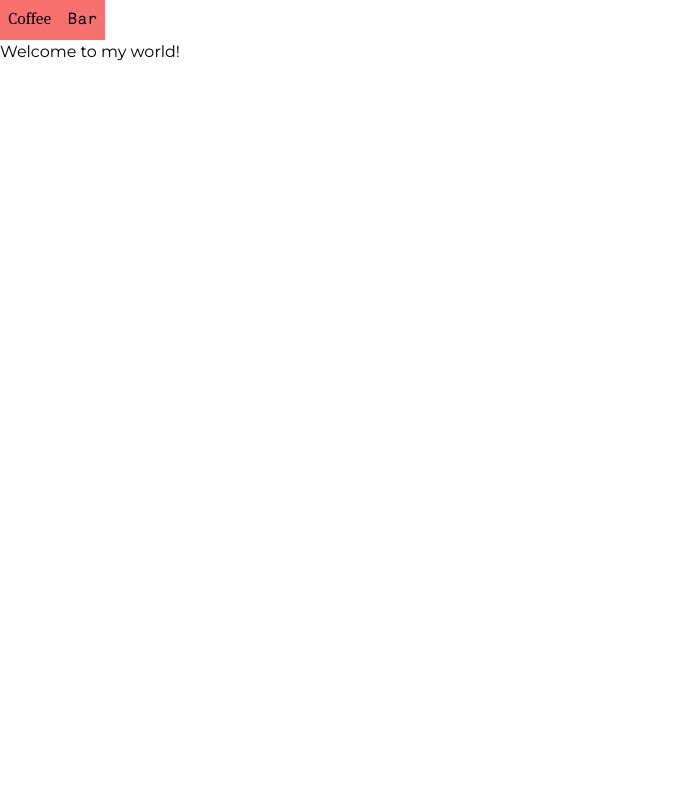
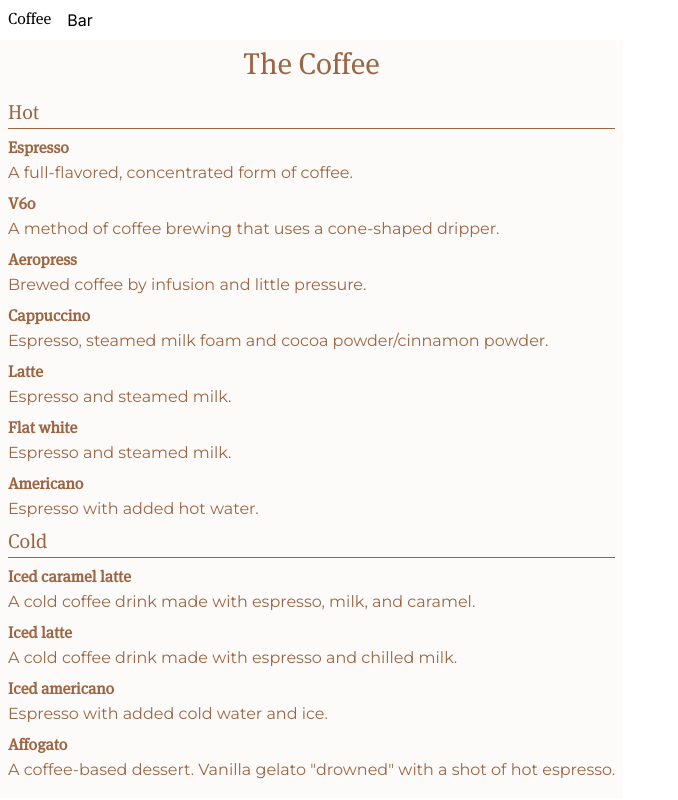
Before and after one commit to luisCislaghi/menu, a Next.js app: page / in a window 1280 px wide. Shown: the whole page, without its empty margins (0-678 px from the left). Built offline with nearby package versions, Linux system fonts and the light colour scheme.

Commit message:
add theme

```diff
--- a/src/app/bar/page.tsx
+++ b/src/app/bar/page.tsx
@@ -1,7 +1,18 @@
 import React from "react";
+import ThemeProvider from "../util/theme-provider";
+import { BarRecipes } from "../data";
+import MenuItem from "../components/menu-item";
 
 const Bar: React.FC = () => {
-  return <div />;
+  return (
+    <>
+      <h1>Bar</h1>
+      <p>Bar</p>
+      {Object.entries(BarRecipes).map((items) => (
+        <MenuItem name={items[0]} recipe={items[1]} />
+      ))}
+    </>
+  );
 };
 
 export default Bar;
--- a/src/app/coffee/page.tsx
+++ /dev/null
@@ -1,17 +0,0 @@
-import React from "react";
-import { CoffeeIngredients, CoffeeRecipes } from "../data";
-import MenuItem from "../components/menu-item";
-
-const Coffee: React.FC = () => {
-  return (
-    <div>
-      <h1>Coffee</h1>
-      <p>Some coffee stuff</p>
-      {Object.entries(CoffeeRecipes).map((items) => (
-        <MenuItem name={items[0]} recipe={items[1]} />
-      ))}
-    </div>
-  );
-};
-
-export default Coffee;
--- /dev/null
+++ b/src/app/components/menu-group.tsx
@@ -0,0 +1,20 @@
+"use client";
+
+import React, { useContext } from "react";
+import { titleCase } from "../util/string";
+import { Recipe } from "../data/recipes";
+import { ThemeContext } from "../util/theme-provider";
+import cn from "../util/cn";
+
+const MenuGroup: React.FC<{ name: string }> = ({ name }) => {
+  const theme = useContext(ThemeContext);
+  return (
+    <div
+      className={cn("text-xl mb-2 border-b border-stone-400", theme.colorText)}
+    >
+      <h2 className={cn("", theme.fontTitle)}>{titleCase(name)}</h2>
+    </div>
+  );
+};
+
+export default MenuGroup;
--- a/src/app/components/menu-item.tsx
+++ b/src/app/components/menu-item.tsx
@@ -1,15 +1,22 @@
-import React from "react";
+"use client";
+
+import React, { useContext } from "react";
 import { titleCase } from "../util/string";
 import { Recipe } from "../data/recipes";
+import { ThemeContext } from "../util/theme-provider";
+import cn from "../util/cn";
 
 const MenuItem: React.FC<{ name: string; recipe: Recipe }> = ({
   name,
   recipe,
 }) => {
+  const theme = useContext(ThemeContext);
   return (
-    <div key={name} className="mb-2 border-b border-stone-400">
-      <h2 className="font-cafeTitle">{titleCase(recipe.title)}</h2>
-      <div className="flex gap-2 font-cafeBody">{recipe.description}</div>
+    <div key={name} className={cn(" mb-2  border-stone-400", theme.colorText)}>
+      <h3 className={cn("font-semibold", theme.fontTitle)}>
+        {titleCase(recipe.title)}
+      </h3>
+      <p className={cn(" flex gap-2", theme.fontBody)}>{recipe.description}</p>
     </div>
   );
 };
--- a/src/app/components/nav/index.tsx
+++ b/src/app/components/nav/index.tsx
@@ -1,14 +1,22 @@
+"use client";
 import React from "react";
 import { NavProps } from "./types";
 import NavItem from "./item";
+import ThemeProvider from "@/app/util/theme-provider";
+import { usePathname } from "next/navigation";
+import { useTheme } from "@/app/util/useTheme";
 
 const Nav: React.FC<NavProps> = ({ items }) => {
+  const pathname = usePathname();
+  const theme = useTheme();
   return (
-    <ul className="flex flex-1">
-      {items.map((item, index) => (
-        <NavItem key={index} {...item} />
-      ))}
-    </ul>
+    <ThemeProvider type={theme}>
+      <ul className="flex flex-1">
+        {items.map((item, index) => (
+          <NavItem key={index} active={item.href === pathname} {...item} />
+        ))}
+      </ul>
+    </ThemeProvider>
   );
 };
 
--- a/src/app/components/nav/item.tsx
+++ b/src/app/components/nav/item.tsx
@@ -11,9 +11,9 @@ const NavItem: FC<NavItemProps> = ({
   return (
     <li
       className={cn(
-        "p-2 bg-red-400",
+        "p-2 bg-yellow-50",
         {
-          active: active,
+          "bg-green-200": active,
         },
         className
       )}
--- a/src/app/data/recipes.ts
+++ b/src/app/data/recipes.ts
@@ -1,9 +1,17 @@
 import { BarIngredients as BI } from "./ingredients";
 import { CoffeeIngredients as CI } from "./ingredients";
 
-export const BarRecipes = {
-  mojito: [BI.RUM, BI.MINT, BI.LIME, BI.SUGAR, BI.SODA],
+export const BarRecipes: Record<string, Recipe> = {
+  mojito: {
+    title: "Mojito",
+    description: "A traditional Cuban highball.",
+    ingredients: [BI.RUM, BI.MINT, BI.LIME, BI.SUGAR, BI.SODA],
+  },
 } as const;
+
+export type RecipeRecord = Record<string, Recipe>;
+
+export type RecipeGroup = Record<string, RecipeRecord>;
 
 export type Recipe = {
   title: string;
@@ -11,7 +19,8 @@ export type Recipe = {
   ingredients: number[];
 };
 
-export const CoffeeRecipes: Record<string, Recipe> = {
+export const CoffeeRecipes: RecipeGroup = {
+  hot: {
     espresso: {
       title: "Espresso",
       description: "A full-flavored, concentrated form of coffee.",
@@ -19,7 +28,8 @@ export const CoffeeRecipes: Record<string, Recipe> = {
     },
     v60: {
       title: "V60",
-    description: "A method of coffee brewing that uses a cone-shaped dripper.",
+      description:
+        "A method of coffee brewing that uses a cone-shaped dripper.",
       ingredients: [CI.COFFEE],
     },
     aeropress: {
@@ -43,6 +53,14 @@ export const CoffeeRecipes: Record<string, Recipe> = {
       description: "Espresso and steamed milk.",
       ingredients: [CI.ESPRESSO, CI.MILK],
     },
+
+    americano: {
+      title: "Americano",
+      description: "Espresso with added hot water.",
+      ingredients: [CI.COFFEE],
+    },
+  },
+  cold: {
     iced_latte_caramel: {
       title: "Iced Caramel Latte",
       description: "A cold coffee drink made with espresso, milk, and caramel.",
@@ -53,9 +71,9 @@ export const CoffeeRecipes: Record<string, Recipe> = {
       description: "A cold coffee drink made with espresso and chilled milk.",
       ingredients: [CI.ESPRESSO, CI.MILK],
     },
-  americano: {
-    title: "Americano",
-    description: "Espresso with added hot water.",
+    iced_americano: {
+      title: "Iced Americano",
+      description: "Espresso with added cold water and ice.",
       ingredients: [CI.COFFEE],
     },
     affogato: {
@@ -64,4 +82,5 @@ export const CoffeeRecipes: Record<string, Recipe> = {
         'A coffee-based dessert. Vanilla gelato "drowned" with a shot of hot espresso.',
       ingredients: [CI.ESPRESSO, CI.ICE_CREAM],
     },
+  },
 } as const;
--- a/src/app/layout.tsx
+++ b/src/app/layout.tsx
@@ -19,7 +19,7 @@ export default function RootLayout({
   children: React.ReactNode;
 }>) {
   const navItems: NavItemProps[] = [
-    { name: "Coffee", href: "/coffee", className: "font-cafeTitle" },
+    { name: "Coffee", href: "/", className: "font-cafeTitle" },
     { name: "Bar", href: "/bar", className: "font-bar" },
   ];
 
--- a/src/app/page.tsx
+++ b/src/app/page.tsx
@@ -1,10 +1,38 @@
-import Image from "next/image";
-import { FC } from "react";
+"use client";
+import React, { useContext } from "react";
+import { CoffeeIngredients, CoffeeRecipes } from "./data";
+import MenuItem from "./components/menu-item";
+import ThemeProvider, { ThemeContext } from "./util/theme-provider";
+import { useTheme } from "./util/useTheme";
+import cn from "./util/cn";
+import MenuGroup from "./components/menu-group";
 
-export default function Home() {
+const Coffee: React.FC = () => {
+  const themeName = useTheme();
+  const theme = useContext(ThemeContext);
   return (
-    <>
-      <span className="font-cafeBody">Welcome to my world!</span>
-    </>
+    <ThemeProvider type={themeName}>
+      <div className={cn("p-2", theme.colorBg)}>
+        <h1
+          className={cn(
+            "text-center  text-3xl mb-4",
+            theme.fontTitle,
+            theme.colorText
+          )}
+        >
+          The Coffee
+        </h1>
+        {Object.entries(CoffeeRecipes).map((group, i) => (
+          <>
+            <MenuGroup key={group[0]} name={group[0]} />
+            {Object.entries(group[1]).map((items, u) => (
+              <MenuItem key={u} name={items[0]} recipe={items[1]} />
+            ))}
+          </>
+        ))}
+      </div>
+    </ThemeProvider>
   );
-}
+};
+
+export default Coffee;
--- /dev/null
+++ b/src/app/util/theme-provider.tsx
@@ -0,0 +1,35 @@
+"use client";
+
+import React, { createContext, FC } from "react";
+
+const DEFAULT_THEME = {
+  fontTitle: "font-cafeTitle",
+  fontBody: "font-cafeBody",
+  colorBg: "bg-cafe-50",
+  colorText: "text-cafe-600",
+};
+
+const themes = {
+  cafe: DEFAULT_THEME,
+  bar: {
+    fontTitle: "font-barTitle",
+    fontBody: "font-barBody",
+    colorBg: "bar-beige",
+    colorText: "bar-moss",
+  },
+};
+
+export const ThemeContext = createContext(DEFAULT_THEME);
+
+const ThemeProvider: FC<{
+  type?: "cafe" | "bar";
+  children: React.ReactNode;
+}> = ({ type = "cafe", children }) => {
+  return (
+    <ThemeContext.Provider value={themes[type]}>
+      {children}
+    </ThemeContext.Provider>
+  );
+};
+
+export default ThemeProvider;
--- /dev/null
+++ b/src/app/util/useTheme.ts
@@ -0,0 +1,6 @@
+import { usePathname } from "next/navigation";
+
+export const useTheme = () => {
+  const pathname = usePathname();
+  return pathname === "/bar" ? "bar" : "cafe";
+};
--- a/tailwind.config.ts
+++ b/tailwind.config.ts
@@ -8,11 +8,31 @@ const config: Config = {
     "./src/app/**/*.{js,ts,jsx,tsx,mdx}",
   ],
   theme: {
+    colors: {
+      ...defaultTheme.colors,
+      cafe: {
+        50: "#FCFBF9",
+        100: "#EDE0D4",
+        200: "#E6CCB2",
+        300: "#DDB892",
+        400: "#B08968",
+        500: "#7F5539",
+        600: "#9C6644",
+      },
+      bar: {
+        moss: "#606c38",
+        forrest: "#283618",
+        beige: "#fefae0",
+        "earth-yellow": "#dda15e",
+        "tigers-eye": "#bc6c25",
+      },
+    },
     extend: {
       fontFamily: {
         cafeTitle: ["Meta\\ Serif", "Inter"],
         cafeBody: ["Montserrat", ...defaultTheme.fontFamily.sans],
-        bar: ["Akkurat", ...defaultTheme.fontFamily.sans],
+        barTitle: ["Akkurat", ...defaultTheme.fontFamily.sans],
+        barBody: ["Akkurat", ...defaultTheme.fontFamily.sans],
       },
     },
   },
```
Lines whose indentation alone changed are shown as unchanged.
